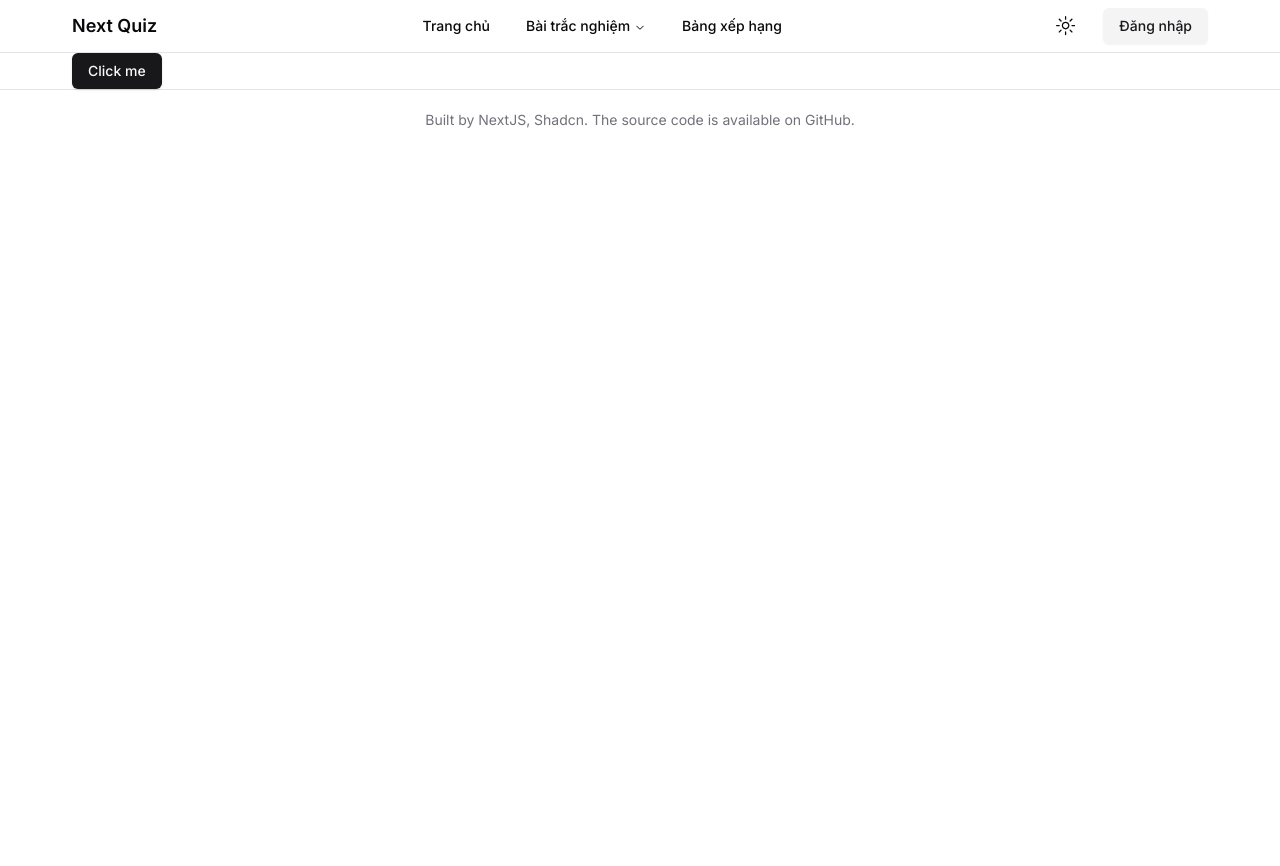
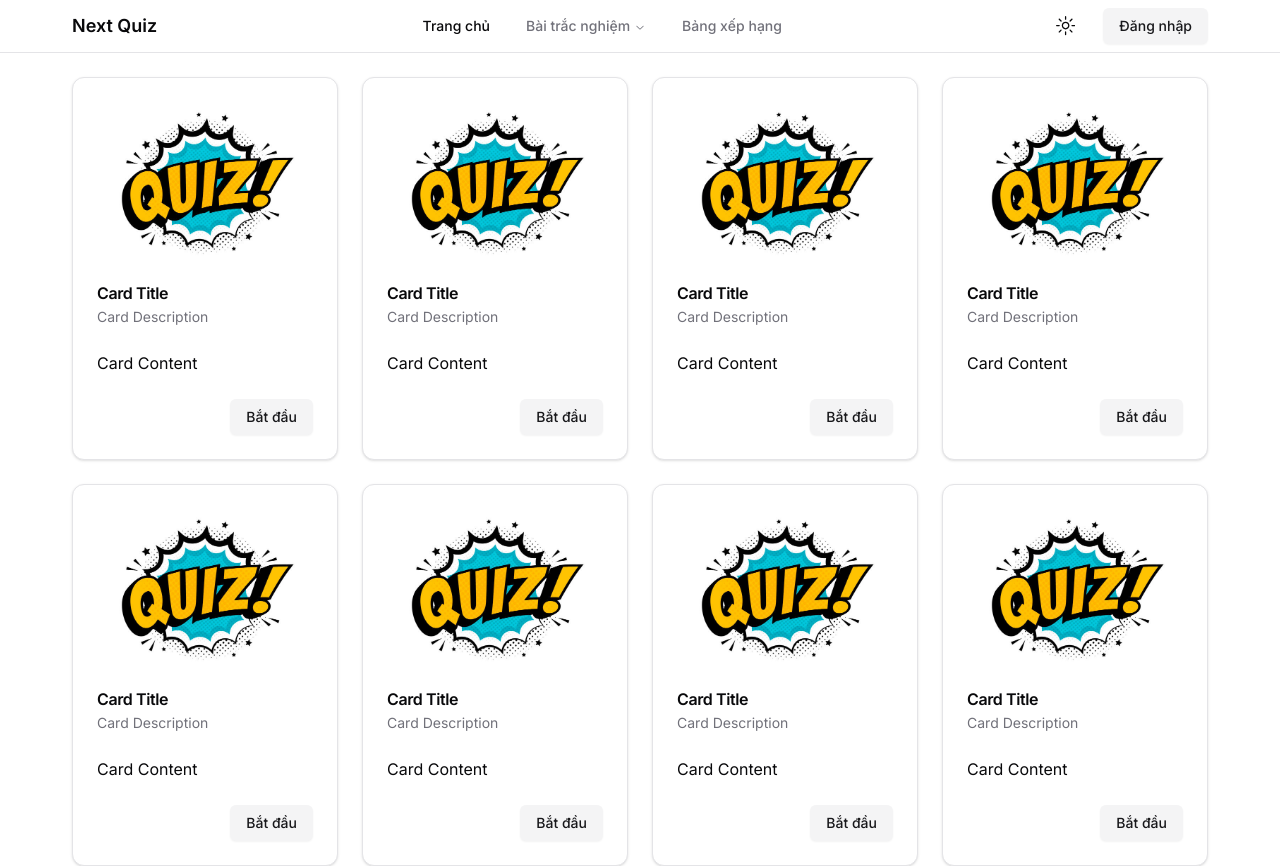
Before and after one commit to haitrieu1811/next-quiz-client, a Next.js app: page / in a window 1280 px wide. Shown: the top 866 px of the page. Before the commit the page ends 800 px from the top, so only its background shows below. Built offline with nearby package versions, Linux system fonts and the light colour scheme.

Commit message:
Hiển thị danh sách quiz

```diff
--- a/package.json
+++ b/package.json
@@ -10,11 +10,13 @@
   },
   "dependencies": {
     "@radix-ui/react-avatar": "^1.0.4",
+    "@radix-ui/react-dialog": "^1.0.5",
     "@radix-ui/react-dropdown-menu": "^2.0.6",
     "@radix-ui/react-icons": "^1.3.0",
     "@radix-ui/react-navigation-menu": "^1.1.4",
     "@radix-ui/react-slot": "^1.0.2",
     "class-variance-authority": "^0.7.0",
+    "classnames": "^2.3.2",
     "clsx": "^2.0.0",
     "lucide-react": "^0.292.0",
     "next": "14.0.1",
--- a/src/app/(user)/page.tsx
+++ b/src/app/(user)/page.tsx
@@ -1,7 +1,15 @@
-import { Button } from "@/components/ui/button";
+import Quiz from "@/components/quiz";
 
 const Home = () => {
-  return <Button>Click me</Button>;
+  return (
+    <div className="grid grid-cols-12 gap-6 py-6">
+      {Array(20)
+        .fill(0)
+        .map((_, index) => (
+          <Quiz key={index} className="col-span-3" />
+        ))}
+    </div>
+  );
 };
 
 export default Home;
--- /dev/null
+++ b/src/app/@modal/loading.tsx
@@ -0,0 +1,5 @@
+const Loading = () => {
+  return <div>Loading...</div>;
+};
+
+export default Loading;
--- /dev/null
+++ b/src/app/@modal/page.tsx
@@ -0,0 +1,5 @@
+const Modal = () => {
+  return <div>Modal</div>;
+};
+
+export default Modal;
--- a/src/app/layout.tsx
+++ b/src/app/layout.tsx
@@ -15,7 +15,12 @@
   description: "Generated by create next app",
 };
 
-const RootLayout = ({ children }: { children: React.ReactNode }) => {
+interface Props {
+  children: React.ReactNode;
+  modal: React.ReactNode;
+}
+
+const RootLayout = ({ children, modal }: Props) => {
   return (
     <html lang="en">
       <body
@@ -30,6 +35,7 @@
           enableSystem
           disableTransitionOnChange
         >
+          {modal}
           {children}
         </ThemeProvider>
       </body>
--- a/src/components/header.tsx
+++ b/src/components/header.tsx
@@ -1,6 +1,8 @@
 "use client";
 
 import Link from "next/link";
+import { usePathname } from "next/navigation";
+import classNames from "classnames";
 
 import {
   NavigationMenu,
@@ -33,6 +35,7 @@
 const isAuthenticated = false;
 
 const Header = () => {
+  const pathname = usePathname();
   return (
     <header className="sticky top-0 left-0 right-0 bg-background border-b">
       <nav className="container py-2 flex justify-between items-center">
@@ -46,13 +49,23 @@
           <NavigationMenuList>
             <NavigationMenuItem>
               <Link href={PATH.HOME} legacyBehavior passHref>
-                <NavigationMenuLink className={navigationMenuTriggerStyle()}>
+                <NavigationMenuLink
+                  className={classNames(navigationMenuTriggerStyle(), {
+                    "text-zinc-500": pathname !== PATH.HOME,
+                  })}
+                >
                   Trang chủ
                 </NavigationMenuLink>
               </Link>
             </NavigationMenuItem>
             <NavigationMenuItem>
-              <NavigationMenuTrigger>Bài trắc nghiệm</NavigationMenuTrigger>
+              <NavigationMenuTrigger
+                className={classNames({
+                  "text-zinc-500": pathname !== PATH.QUIZZES,
+                })}
+              >
+                Bài trắc nghiệm
+              </NavigationMenuTrigger>
               <NavigationMenuContent>
                 <ul className="grid w-[400px] gap-3 p-3 md:w-[500px] md:grid-cols-2 lg:w-[600px] ">
                   {quizzes.map((quiz) => (
@@ -77,7 +90,11 @@
             </NavigationMenuItem>
             <NavigationMenuItem>
               <Link href={PATH.RANKING} legacyBehavior passHref>
-                <NavigationMenuLink className={navigationMenuTriggerStyle()}>
+                <NavigationMenuLink
+                  className={classNames(navigationMenuTriggerStyle(), {
+                    "text-zinc-500": pathname !== PATH.RANKING,
+                  })}
+                >
                   Bảng xếp hạng
                 </NavigationMenuLink>
               </Link>
--- /dev/null
+++ b/src/components/quiz.tsx
@@ -0,0 +1,36 @@
+import Image from "next/image";
+
+import quizExample from "@/assets/images/quiz-example.jpg";
+import {
+  Card,
+  CardContent,
+  CardDescription,
+  CardFooter,
+  CardHeader,
+  CardTitle,
+} from "@/components/ui/card";
+import { Button } from "./ui/button";
+
+interface QuizProps {
+  className?: string;
+}
+
+const Quiz = ({ className }: QuizProps) => {
+  return (
+    <Card className={className}>
+      <CardHeader>
+        <Image src={quizExample} alt="" className="rounded-lg mb-4" />
+        <CardTitle>Card Title</CardTitle>
+        <CardDescription>Card Description</CardDescription>
+      </CardHeader>
+      <CardContent>
+        <p>Card Content</p>
+      </CardContent>
+      <CardFooter className="flex justify-end">
+        <Button variant="secondary">Bắt đầu</Button>
+      </CardFooter>
+    </Card>
+  );
+};
+
+export default Quiz;
--- /dev/null
+++ b/src/components/ui/dialog.tsx
@@ -0,0 +1,122 @@
+"use client"
+
+import * as React from "react"
+import * as DialogPrimitive from "@radix-ui/react-dialog"
+import { Cross2Icon } from "@radix-ui/react-icons"
+
+import { cn } from "@/lib/utils"
+
+const Dialog = DialogPrimitive.Root
+
+const DialogTrigger = DialogPrimitive.Trigger
+
+const DialogPortal = DialogPrimitive.Portal
+
+const DialogClose = DialogPrimitive.Close
+
+const DialogOverlay = React.forwardRef<
+  React.ElementRef<typeof DialogPrimitive.Overlay>,
+  React.ComponentPropsWithoutRef<typeof DialogPrimitive.Overlay>
+>(({ className, ...props }, ref) => (
+  <DialogPrimitive.Overlay
+    ref={ref}
+    className={cn(
+      "fixed inset-0 z-50 bg-background/80 backdrop-blur-sm data-[state=open]:animate-in data-[state=closed]:animate-out data-[state=closed]:fade-out-0 data-[state=open]:fade-in-0",
+      className
+    )}
+    {...props}
+  />
+))
+DialogOverlay.displayName = DialogPrimitive.Overlay.displayName
+
+const DialogContent = React.forwardRef<
+  React.ElementRef<typeof DialogPrimitive.Content>,
+  React.ComponentPropsWithoutRef<typeof DialogPrimitive.Content>
+>(({ className, children, ...props }, ref) => (
+  <DialogPortal>
+    <DialogOverlay />
+    <DialogPrimitive.Content
+      ref={ref}
+      className={cn(
+        "fixed left-[50%] top-[50%] z-50 grid w-full max-w-lg translate-x-[-50%] translate-y-[-50%] gap-4 border bg-background p-6 shadow-lg duration-200 data-[state=open]:animate-in data-[state=closed]:animate-out data-[state=closed]:fade-out-0 data-[state=open]:fade-in-0 data-[state=closed]:zoom-out-95 data-[state=open]:zoom-in-95 data-[state=closed]:slide-out-to-left-1/2 data-[state=closed]:slide-out-to-top-[48%] data-[state=open]:slide-in-from-left-1/2 data-[state=open]:slide-in-from-top-[48%] sm:rounded-lg md:w-full",
+        className
+      )}
+      {...props}
+    >
+      {children}
+      <DialogPrimitive.Close className="absolute right-4 top-4 rounded-sm opacity-70 ring-offset-background transition-opacity hover:opacity-100 focus:outline-none focus:ring-2 focus:ring-ring focus:ring-offset-2 disabled:pointer-events-none data-[state=open]:bg-accent data-[state=open]:text-muted-foreground">
+        <Cross2Icon className="h-4 w-4" />
+        <span className="sr-only">Close</span>
+      </DialogPrimitive.Close>
+    </DialogPrimitive.Content>
+  </DialogPortal>
+))
+DialogContent.displayName = DialogPrimitive.Content.displayName
+
+const DialogHeader = ({
+  className,
+  ...props
+}: React.HTMLAttributes<HTMLDivElement>) => (
+  <div
+    className={cn(
+      "flex flex-col space-y-1.5 text-center sm:text-left",
+      className
+    )}
+    {...props}
+  />
+)
+DialogHeader.displayName = "DialogHeader"
+
+const DialogFooter = ({
+  className,
+  ...props
+}: React.HTMLAttributes<HTMLDivElement>) => (
+  <div
+    className={cn(
+      "flex flex-col-reverse sm:flex-row sm:justify-end sm:space-x-2",
+      className
+    )}
+    {...props}
+  />
+)
+DialogFooter.displayName = "DialogFooter"
+
+const DialogTitle = React.forwardRef<
+  React.ElementRef<typeof DialogPrimitive.Title>,
+  React.ComponentPropsWithoutRef<typeof DialogPrimitive.Title>
+>(({ className, ...props }, ref) => (
+  <DialogPrimitive.Title
+    ref={ref}
+    className={cn(
+      "text-lg font-semibold leading-none tracking-tight",
+      className
+    )}
+    {...props}
+  />
+))
+DialogTitle.displayName = DialogPrimitive.Title.displayName
+
+const DialogDescription = React.forwardRef<
+  React.ElementRef<typeof DialogPrimitive.Description>,
+  React.ComponentPropsWithoutRef<typeof DialogPrimitive.Description>
+>(({ className, ...props }, ref) => (
+  <DialogPrimitive.Description
+    ref={ref}
+    className={cn("text-sm text-muted-foreground", className)}
+    {...props}
+  />
+))
+DialogDescription.displayName = DialogPrimitive.Description.displayName
+
+export {
+  Dialog,
+  DialogPortal,
+  DialogOverlay,
+  DialogTrigger,
+  DialogClose,
+  DialogContent,
+  DialogHeader,
+  DialogFooter,
+  DialogTitle,
+  DialogDescription,
+}
```
Also changed, not shown: src/assets/images/quiz-example.jpg (added), 1 other file (tests, documents, lock files or other folders).
